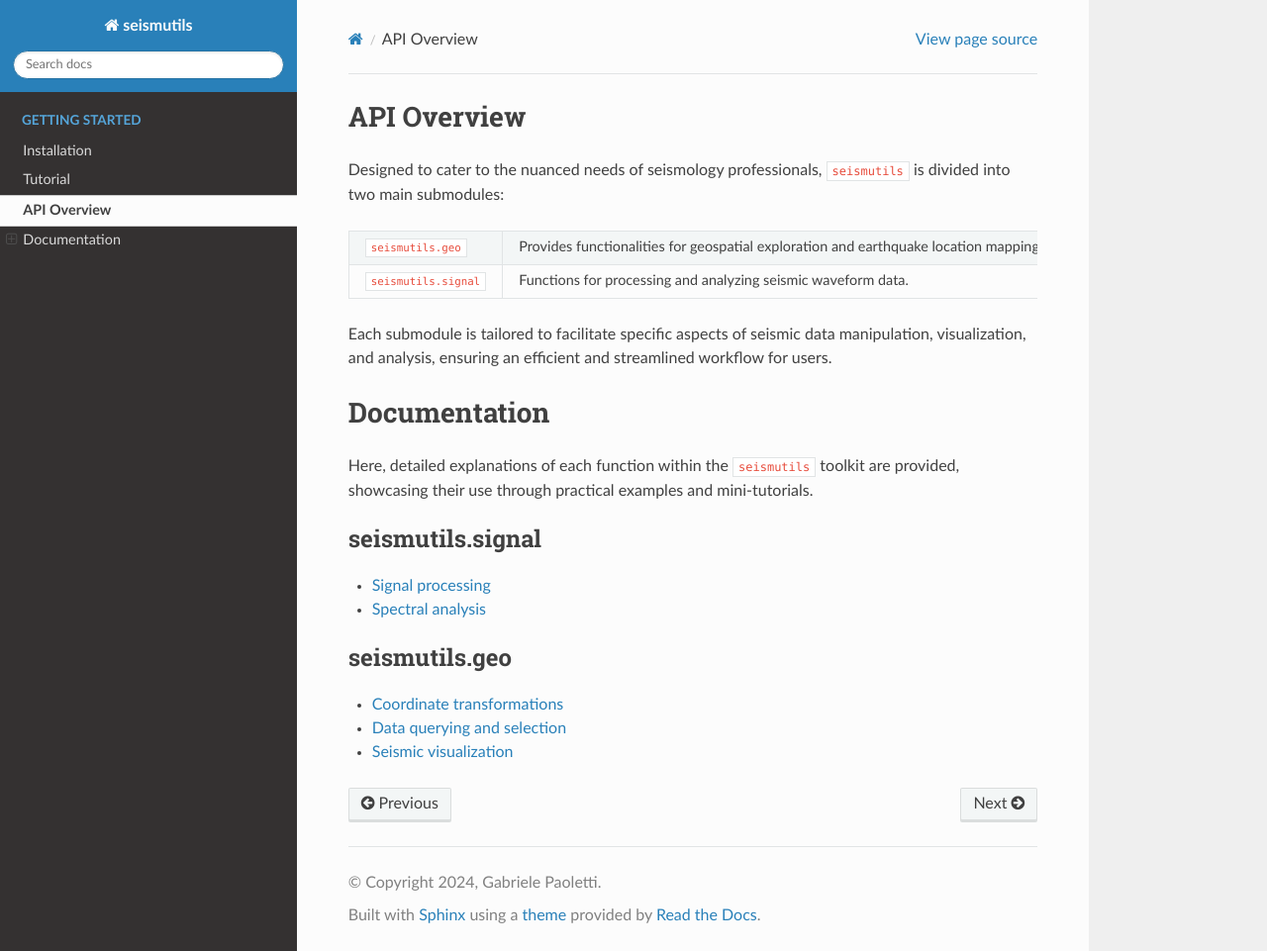
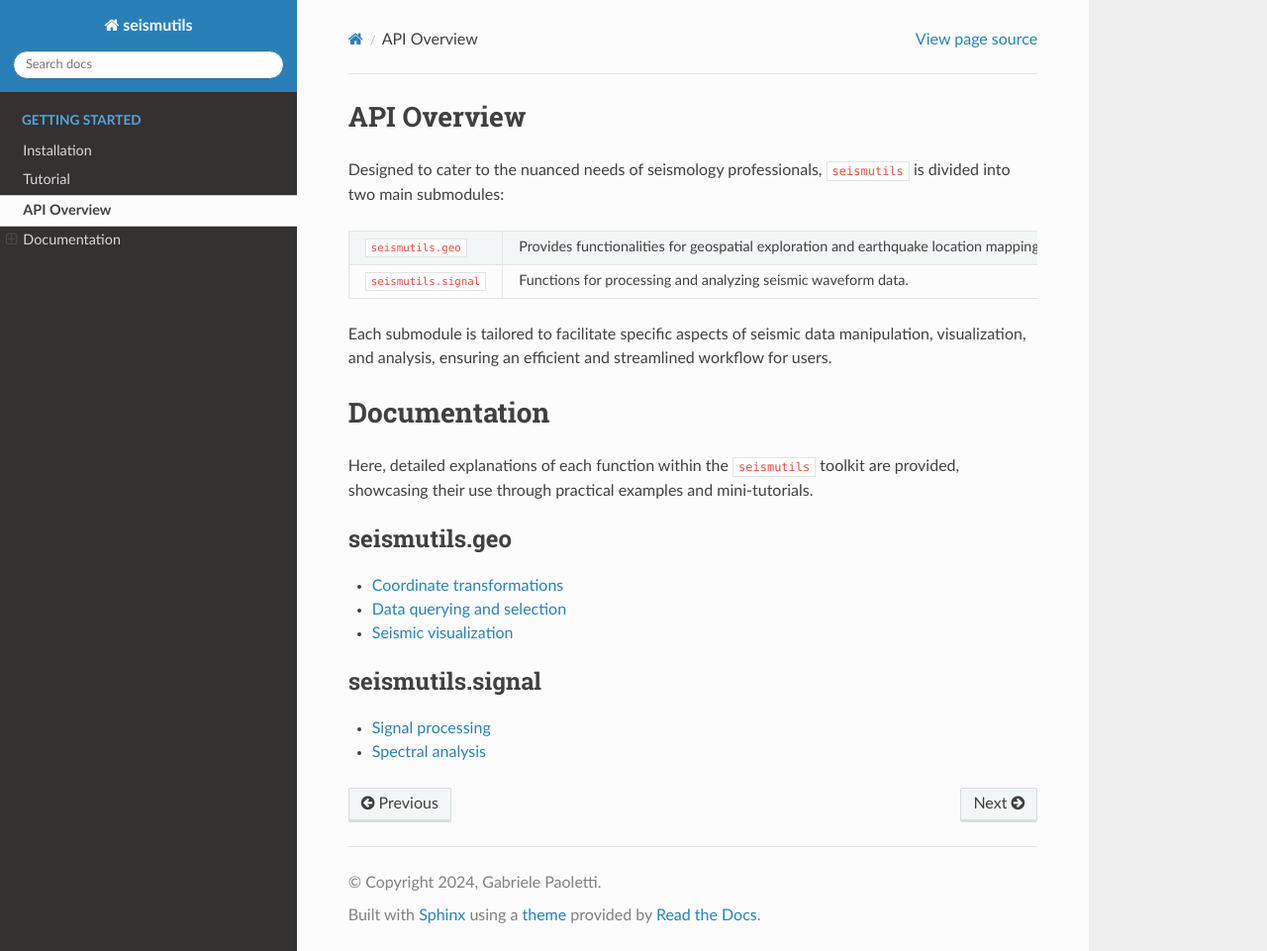
Before and after one commit to gabrielepaoletti/seismutils, a Sphinx documentation site: the page built from docs/source/documentation.rst, in a window 1280 px wide and 961 px high. Shown: the whole window at 99% size. Built offline with Sphinx 7.4.7 and the Read the Docs theme 2.0.0, drawn with Linux system fonts in a browser that asks for light colours.

```diff
--- a/docs/source/documentation.rst
+++ b/docs/source/documentation.rst
@@ -21,15 +21,15 @@ Here, detailed explanations of each function within the ``seismutils`` toolkit a
 
 .. toctree::
    :maxdepth: 2
-   :caption: seismutils.signal
-
-   su.signal/signal_processing
-   su.signal/spectral_analysis
-
-.. toctree::
-   :maxdepth: 2
    :caption: seismutils.geo
 
    su.geo/coordinate_transformations
    su.geo/data_querying_and_selection
    su.geo/seismic_visualization
+
+.. toctree::
+   :maxdepth: 2
+   :caption: seismutils.signal
+
+   su.signal/signal_processing
+   su.signal/spectral_analysis
```
